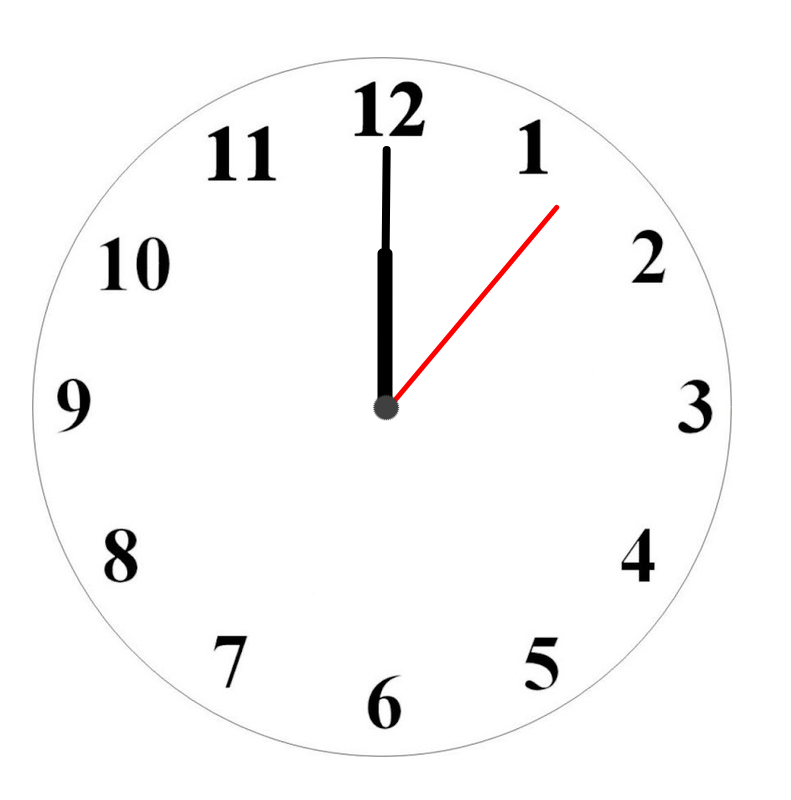
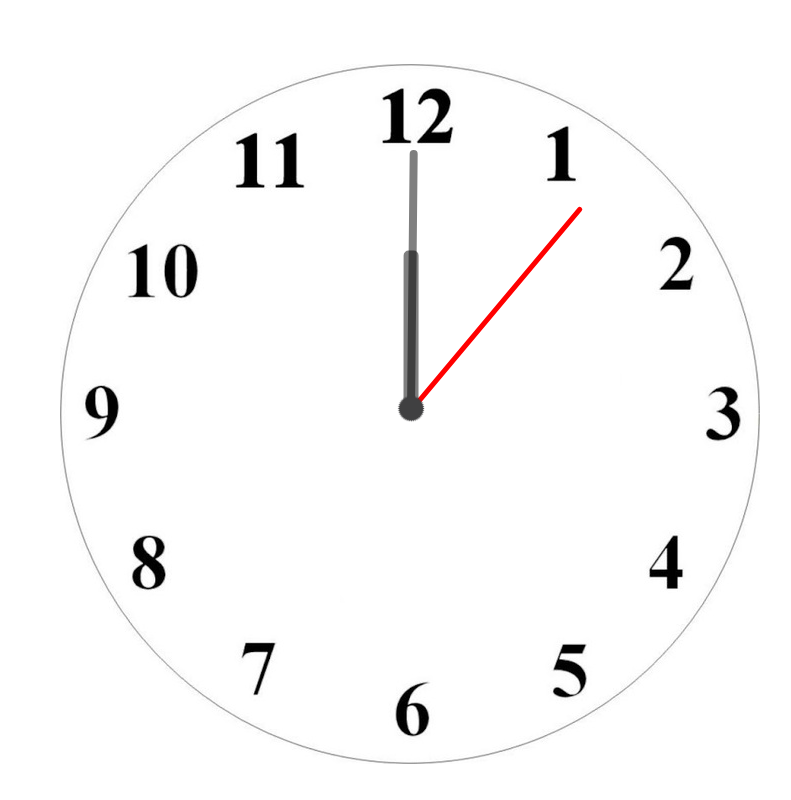
Before and after one commit to ONESucH/watchLive, a plain HTML site: page index.html in a window 1280 px wide. Shown: the whole page, without its empty margins (266-1057 px from the left). Drawn offline with Linux system fonts and the light colour scheme.

Commit message:
fix-timer

```diff
--- a/js/main.js
+++ b/js/main.js
@@ -19,7 +19,7 @@ setInterval(function () {
 }, 50);
 
 setInterval(function () {
-    hoverPointer += 0.00003600000000;
+    hoverPointer += 0.000360000;
     $("#hoverPointer").rotate({
         angle: hoverPointer,
         center: ["right", "center", "0"]
--- a/style/main.less
+++ b/style/main.less
@@ -10,6 +10,9 @@
   #clockImg {
     margin: 5% 0 0 20%;
     z-index: 1;
+    position: fixed;
+    max-width: 1280px;
+    max-height: 1024px;
   }
 
   #secondPointer {
@@ -17,7 +20,7 @@
     background: @secondPointer;
     width: 265px;
     height: 5px;
-    margin: -30.8% 0 0 28%;
+    margin: -16.8% 0 0 30%;
     position: relative;
     border-radius: 5px;
     transform-origin: right center 0;
@@ -34,8 +37,9 @@
     height: 8px;
     background: #000;
     position: relative;
-    margin: -0.8% 0 0 28.1%;
+    margin: -0.7% 0 0 30.4%;
     border-radius: 5px;
+    opacity: 0.5;
   }
 
   #hoverPointer {
@@ -44,8 +48,9 @@
     height: 15px;
     background: #000;
     position: relative;
-  margin: -0.8% 0 0 36.9%;
+    margin: -0.9% 0 0 39.2%;
     border-radius: 5px;
+    opacity: 0.5;
   }
 
   #middleCircle {
@@ -53,6 +58,6 @@
     z-index: 5;
     width: 30px;
     height: 30px;
-    margin: 5% 0 0 -42%;
+    margin: 13% 0 0 51.8%;
   }
 }
```
Also changed, not shown: style/main.css. Lines whose indentation alone changed are shown as unchanged.
